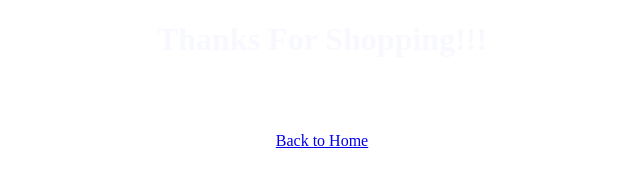
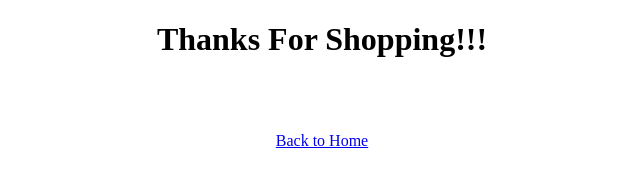
Before and after one commit to nurusshakib88/html50, a plain HTML site: page message.html in a window 1280 px wide. Shown: the whole page, without its empty margins (318-958 px from the left). Drawn offline with Linux system fonts and the light colour scheme.

Commit message:
Update message.html

```diff
--- a/message.html
+++ b/message.html
@@ -9,7 +9,7 @@
 
 
 <body>
-	<h1 style="text-align: center; color: ghostwhite;">Thanks For Shopping!!!</h1><br><br>
+	<h1 style="text-align: center">Thanks For Shopping!!!</h1><br><br>
 
 	<p style="text-align:center"><a href="index.html">Back to Home</a></p>
 
```
